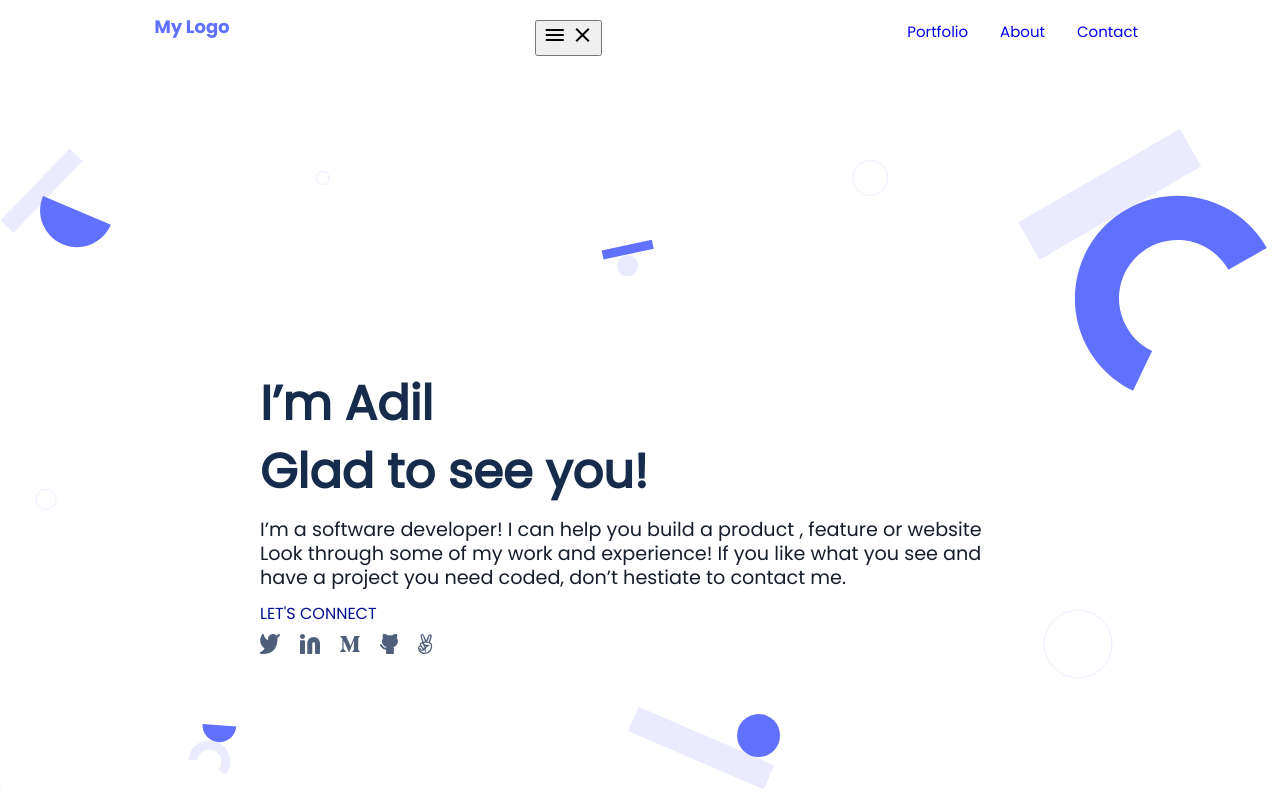
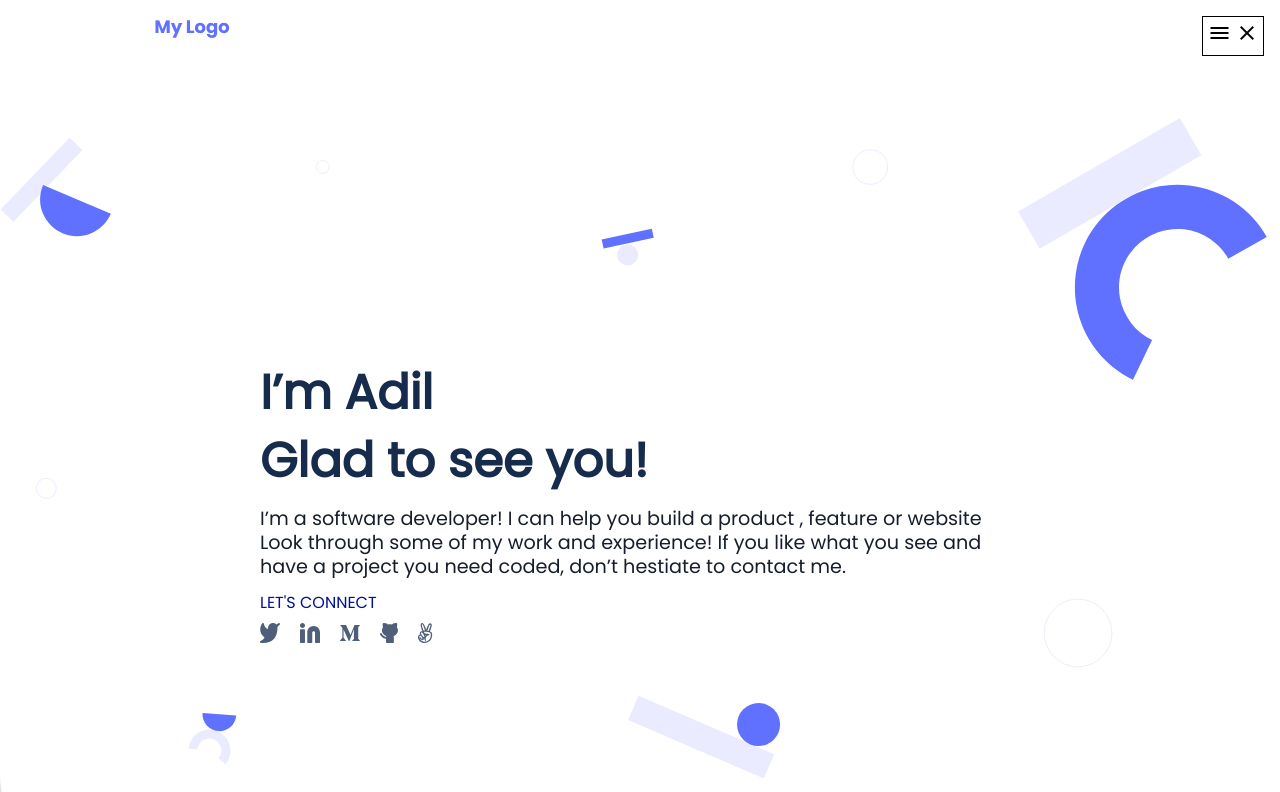
Before and after one commit to nxn404-n/Portfolio-M1, a plain HTML site: page index.html in a window 1280 px wide. Shown: the top 792 px of the page. Drawn offline with Linux system fonts and the light colour scheme.

Commit message:
Modify style.css file for styling DOM

```diff
--- a/style.css
+++ b/style.css
@@ -79,20 +79,60 @@ nav {
   justify-content: space-between;
 }
 
-nav #logo {
-  width: 18px;
-  height: 12px;
-  color: #929292;
+.hamburger {
+  position: fixed;
+  z-index: 100;
+  top: 1rem;
+  right: 1rem;
+  padding: 4px;
+  border: black solid 1px;
+  background: white;
+  cursor: pointer;
 }
 
-.desk-icon {
+.closeIcon {
   display: none;
+}
+
+/* .desk-icon {
+  display: none;
+} */
+
+.mobile-menu {
+  position: fixed;
+  transform: translateY(-100%);
+  transition: transform 0.2s;
+  top: 0;
+  left: 0;
+  right: 0;
+  bottom: 0;
+  z-index: 99;
+  background: black;
+  color: white;
+  list-style: none;
+  padding-top: 4rem;
+}
+
+.showMenu {
+  transform: translateY(0);
 }
 
 .desk-icon__text {
   color: #344563;
   font-weight: 500;
   font-size: 15px;
+}
+
+.menuItem {
+  display: block;
+  margin: 2rem 4rem;
+  font-size: 1.8rem;
+  color: white;
+  text-decoration: none;
+}
+
+.menuItem:hover {
+  text-decoration: underline;
 }
 
 .grid-box {
```
